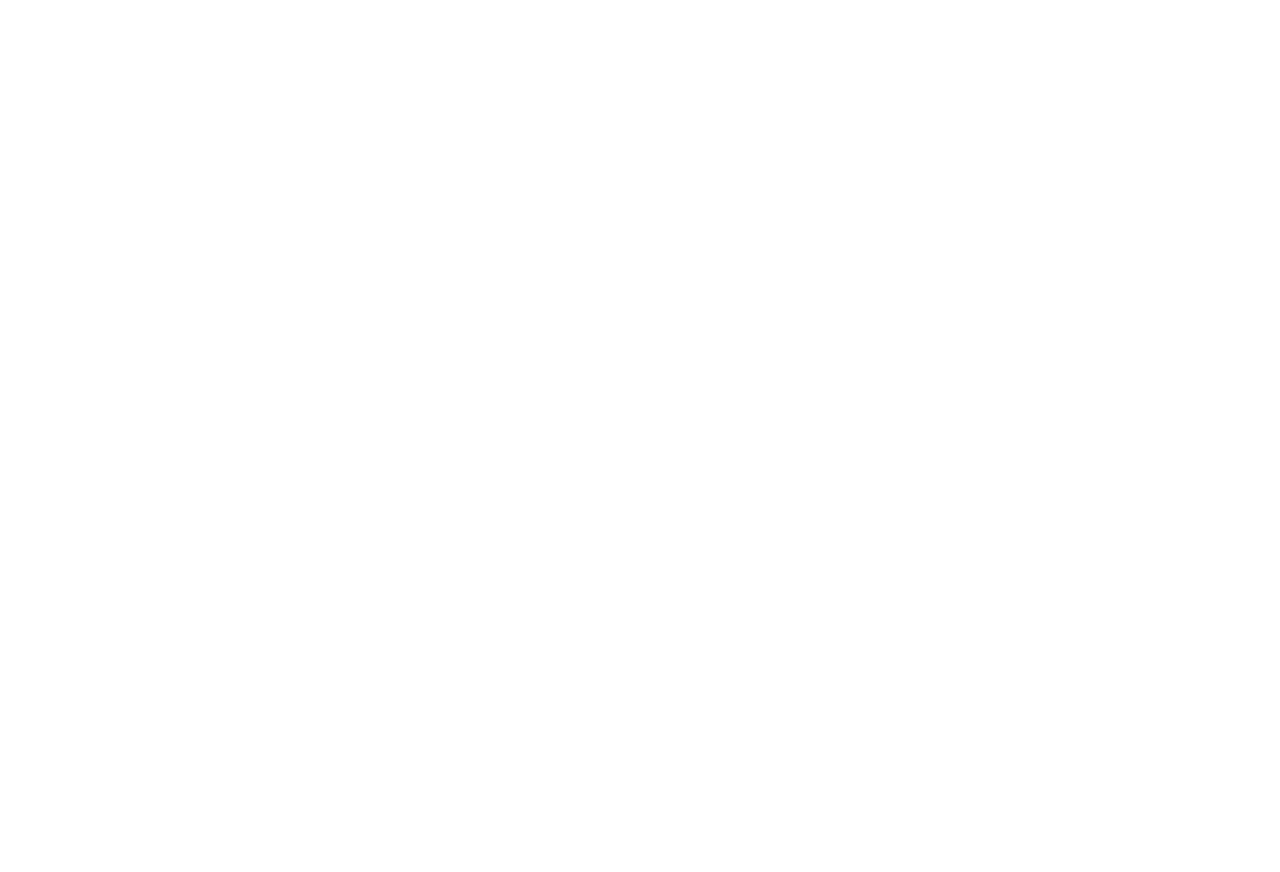
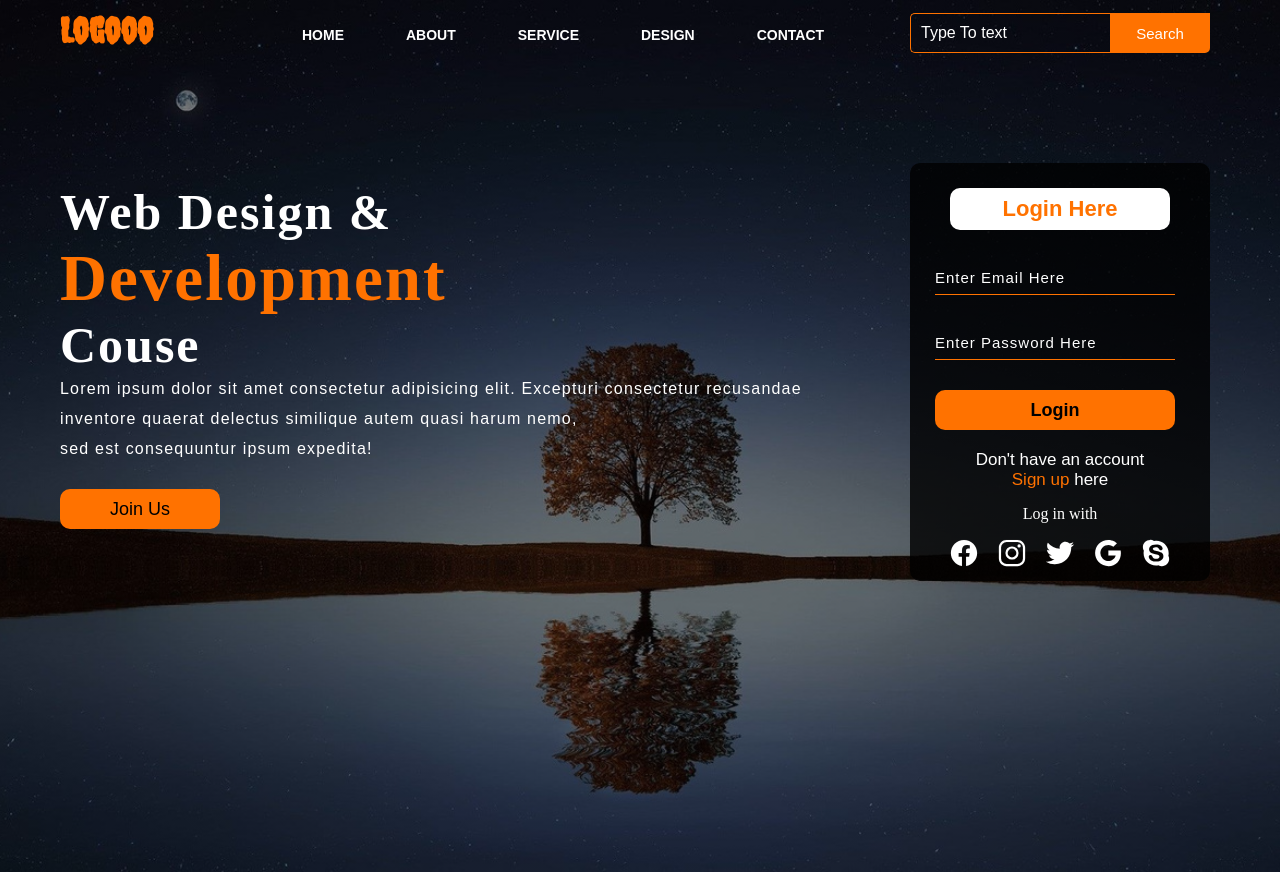
Before and after one commit to Mariam-Levy/Landscape-night, a plain HTML site: page index.html in a window 1280 px wide. Before the commit the page ends 800 px from the top, so only its background shows below. Drawn offline with nearby package versions, Linux system fonts and the light colour scheme.

Commit message:
Animaciones y formulario incluidos

```diff
--- a/index.html
+++ b/index.html
@@ -4,9 +4,64 @@
     <meta charset="UTF-8">
     <meta http-equiv="X-UA-Compatible" content="IE=edge">
     <meta name="viewport" content="width=device-width, initial-scale=1.0">
-    <title>Document</title>
+    <title>Webpage Design</title>
+    <link rel="stylesheet" href="./styles.css">
+    <link rel="preconnect" href="https://fonts.googleapis.com">
+    <link rel="preconnect" href="https://fonts.gstatic.com" crossorigin>
+    <link href="https://fonts.googleapis.com/css2?family=Creepster&family=Dosis:wght@300;400;500&display=swap" rel="stylesheet">
 </head>
 <body>
+    <div class="main">
 
+        <div class="navbar">
+            <div class="icon">
+                <h2 class="logo">Logooo</h2>
+            </div>
+
+            <div class="menu">
+                <ul>
+                    <li><a href="">HOME</a></li>
+                    <li><a href="">ABOUT</a></li>
+                    <li><a href="">SERVICE</a></li>
+                    <li><a href="">DESIGN</a></li>
+                    <li><a href="">CONTACT</a></li>
+                </ul>
+            </div>
+
+            <div class="search">
+                <input class="srch" type="search" name="" placeholder="Type To text">
+                <a href=""><button class="btn">Search</button></a>
+            </div>
+        </div>
+
+        <div class="content">
+            <h1>Web Design & <br><span>Development</span> <br>Couse</h1>
+            <p class="par">Lorem ipsum dolor sit amet consectetur adipisicing elit. Excepturi consectetur recusandae <br> inventore quaerat delectus similique autem quasi harum nemo, <br> sed est consequuntur  ipsum expedita!</p>
+
+            <button class="cn"><a href="#">Join Us</a></button>
+
+            <div class="form">
+                <h2>Login Here</h2>
+                <input type="email" name="email" placeholder="Enter Email Here">
+                <input type="password" name="" placeholder="Enter Password Here">
+                <button class="btnn"><a href="#">Login</a></button>
+
+                <p class="link">Don't have an account<br>
+                <a href="#">Sign up </a> here</a></p>
+                <p class="liw">Log in with</p>
+
+                <div class="icons">
+                    <a href="#"><ion-icon name="logo-facebook"></ion-icon></a>
+                    <a href="#"><ion-icon name="logo-instagram"></ion-icon></a>
+                    <a href="#"><ion-icon name="logo-twitter"></ion-icon></a>
+                    <a href="#"><ion-icon name="logo-google"></ion-icon></a>
+                    <a href="#"><ion-icon name="logo-skype"></ion-icon></a>
+                </div>
+
+            </div>
+        </div>
+
+    </div>
+    <script src="https://unpkg.com/ionicons@5.4.0/dist/ionicons.js"></script>
 </body>
 </html>
--- a/styles.css
+++ b/styles.css
@@ -0,0 +1,266 @@
+* {
+    padding: 0;
+    margin: 0;
+    box-sizing: border-box;
+}
+
+.main {
+    width: 100%;
+    height: 109vh;
+    background: linear-gradient(to top, rgba(0, 0, 0, 0.5)50%, rgba(0, 0, 0, 0.5)50%), url(./assets/1.jpg);
+    background-position: center;
+    background-size: cover;
+}
+
+.navbar {
+    width: 1200px;
+    height: 75px;
+    margin: auto;
+}
+
+.icon {
+    width: 200px;
+    float: left;
+    height: 70px;
+}
+
+.logo {
+    color: #ff7200;
+    font-size: 35px;
+    font-family: 'Creepster', cursive;
+    padding-left: 20px;
+    float: left;
+    padding-top: 10px;
+}
+
+.menu {
+    width: 400px;
+    float: left;
+    height: 70px;
+}
+
+ul {
+    float: left;
+    display: flex;
+    justify-content: center;
+    align-items: center;
+}
+
+ul li {
+    list-style: none;
+    margin-left: 62px;
+    margin-top: 27px;
+    font-size: 14px;
+}
+
+ul li a {
+    text-decoration: none;
+    color: #fff;
+    font-family: arial;
+    font-weight: bold;
+    transition: 0.4s ease-in-out;
+}
+
+ul li a:hover {
+    color: #ff7200;
+}
+
+.search {
+    width: 330px;
+    float: left;
+    margin-left: 270px;
+}
+
+.srch {
+    font-family: 'Times New Roman', Times, serif;
+    width: 200px;
+    height: 40px;
+    background: transparent;
+    border: 1px solid #ff7200;
+    margin-top: 13px;
+    color: #fff;
+    border-right: none;
+    font-size: 16px;
+    float: left;
+    padding: 10px;
+    border-bottom-left-radius: 5px;
+    border-top-left-radius: 5px;
+}
+
+.btn {
+    width: 100px;
+    height: 40px;
+    background: #ff7200;
+    border: 2px solid #ff7200;
+    margin-top: 13px;
+    color: #fff;
+    font-size: 15px;
+    border-bottom-right-radius: 5px;
+    border-bottom-right-radius: 5px;
+}
+
+.btn:focus {
+    outline: none;
+}
+
+.srch:focus {
+    outline: none;
+}
+
+.content {
+    width: 1200px;
+    height: auto;
+    margin: auto;
+    color: #fff;
+    position: relative;
+}
+
+.content .par {
+    padding-left: 20px;
+    padding-bottom: 25px;
+    font-family: Arial, Helvetica, sans-serif;
+    letter-spacing: 1.2px;
+    line-height: 30px;
+}
+
+.content h1 {
+    font-family: 'Times New Roman', Times, serif;
+    font-size: 50px;
+    padding-left: 20px;
+    margin-top: 9%;
+    letter-spacing: 2px;
+}
+
+.content .cn {
+    width: 160px;
+    height: 40px;
+    background: #ff7200;
+    border: none;
+    margin-bottom: 10px;
+    margin-left: 20px;
+    border-radius: 10px;
+    cursor: pointer;
+    font-size: 18px;
+    transition: .4s ease;
+}
+
+.content .cn a {
+    text-decoration: none;
+    color: #000;
+    transition: 0.3s ease;
+}
+
+.cn:hover {
+    background-color: white;
+}
+
+.content span {
+    color: #ff7200;
+    font-size: 65px;
+}
+
+.form {
+    width: 300px;
+    height: 418px;
+    background: linear-gradient(to top, rgba(0, 0, 0, 0.8)50%, rgba(0, 0, 0, 0.8)50%);
+    position: absolute;
+    top: -20px;
+    left: 870px;
+    border-radius: 10px;
+    padding: 25px;
+}
+
+.form h2 {
+    width: 220px;
+    font-family: sans-serif;
+    text-align: center;
+    color: #ff7200;
+    font-size: 22px;
+    background-color: #fff;
+    border-radius: 10px;
+    margin: auto;
+    padding: 8px;
+}
+
+.form input {
+    width: 240px;
+    height: 35px;
+    background: transparent;
+    border-bottom: 1px solid #ff7200;
+    border-top: none;
+    border-right: none;
+    border-left: none;
+    color: #fff;
+    font-size: 15px;
+    letter-spacing: 1px;
+    margin-top: 30px;
+    font-family: sans-serif;
+}
+
+.form input:focus {
+    outline: none;
+}
+
+::placeholder {
+    color: #fff;
+    font-family: Arial, Helvetica, sans-serif;
+}
+
+.btnn {
+    width: 240px;
+    height: 40px;
+    background: #ff7200;
+    border: none;
+    margin-top: 30px;
+    font-size: 18px;
+    border-radius: 10px;
+    cursor: pointer;
+    color: #fff;
+    transition: 0.4s ease;
+}
+
+.btnn:hover {
+    background: #fff;
+    color: #ff7200;
+}
+
+.btnn a {
+    text-decoration: none;
+    color: #000;
+    font-weight: bold;
+}
+
+.form .link {
+    font-family: Arial, Helvetica, sans-serif;
+    font-size: 17px;
+    padding-top: 20px;
+    text-align: center;
+}
+
+.form .link a {
+    text-decoration: none;
+    color: #ff7200;
+}
+
+.liw {
+    padding-top: 15px;
+    padding-bottom: 10px;
+    text-align: center;
+}
+
+.icons a {
+    text-decoration: none;
+    color: #fff;
+}
+
+.icons ion-icon {
+    color: #fff;
+    font-size: 30px;
+    padding-left: 14px;
+    padding-top: 5px;
+    transition: 0.3s ease;
+}
+
+.icons ion-icon:hover {
+    color: #ff7200;
+}
```
Also changed, not shown: ionicons.js (added, +30 -0 lines), assets/1.jpg (renamed from 1.jpg).
